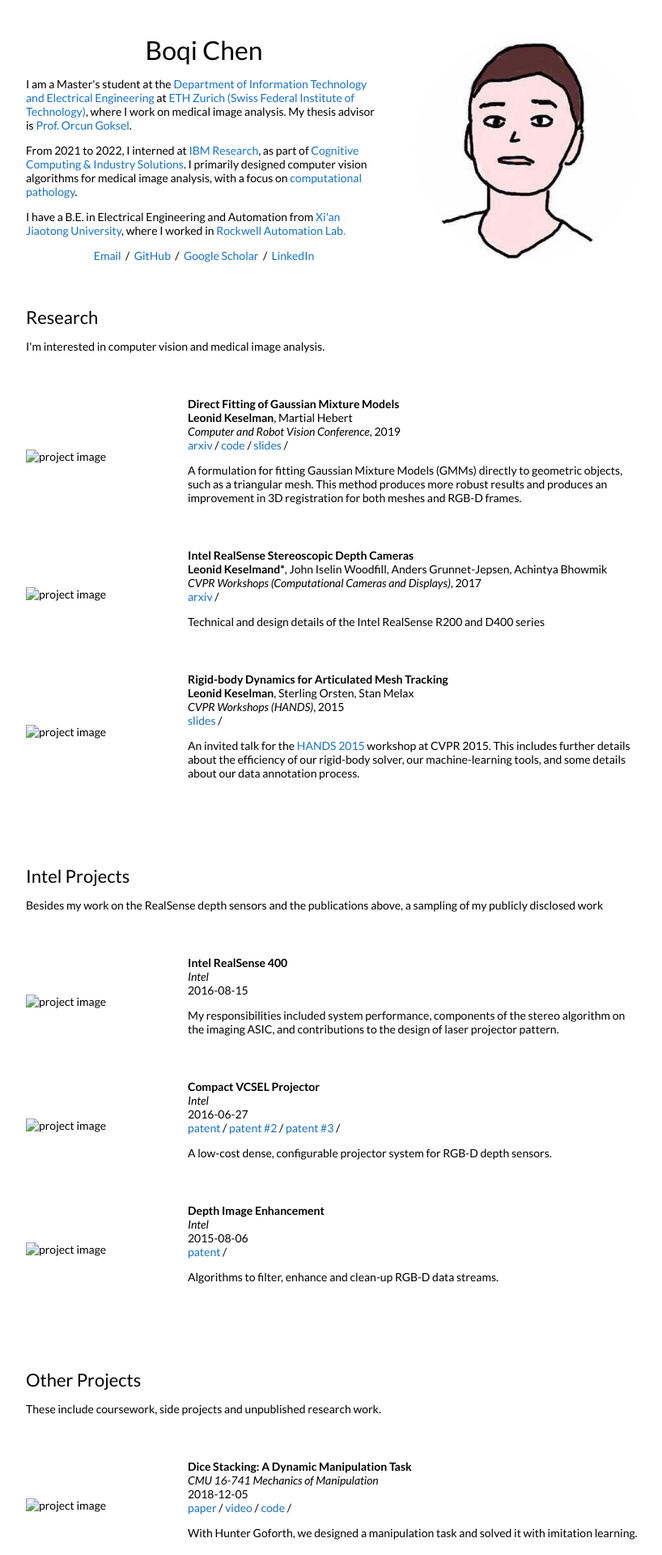
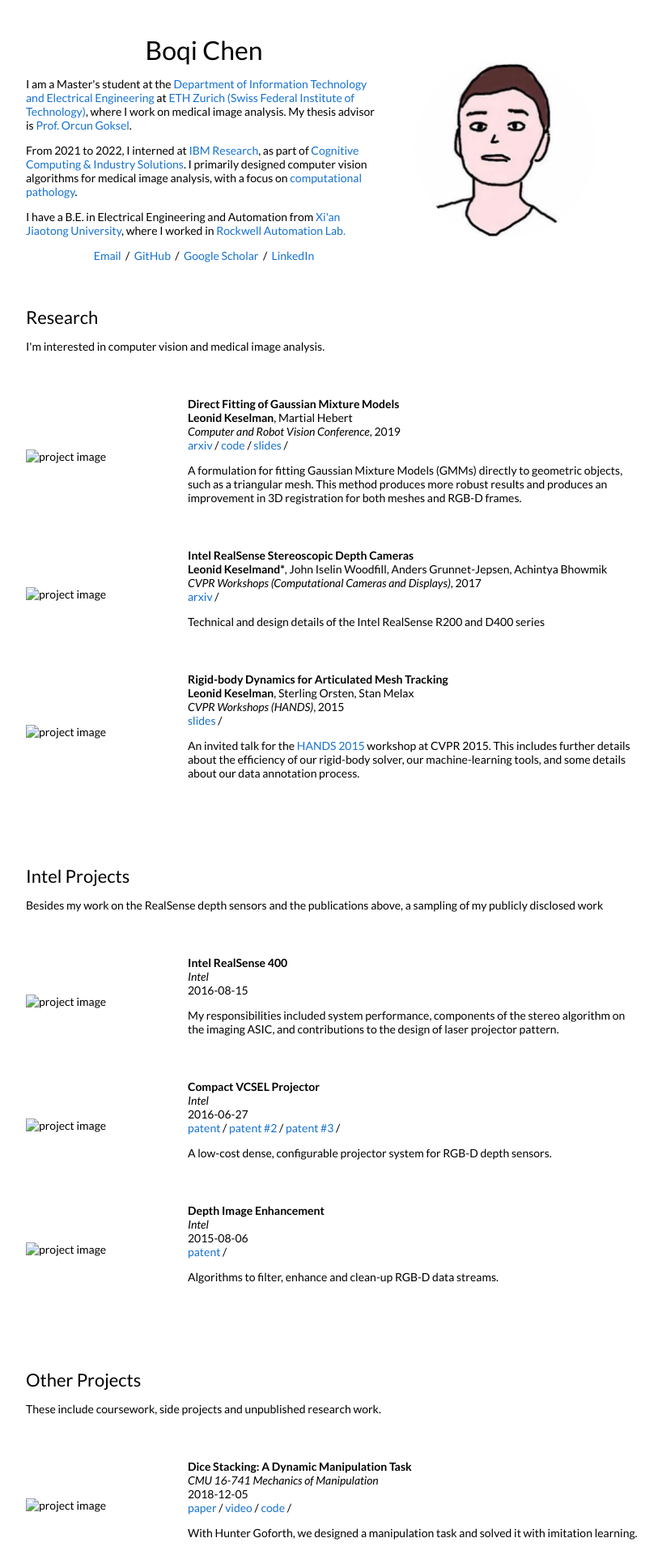
Before and after one commit to boqchen/boqchen.github.io, a Jekyll site: the page built from _posts/2019-05-29-crv.markdown, in a window 1280 px wide. Shown: the top 1920 px of the page at 81% size, without its empty margins (228-1046 px from the left). Built offline with Jekyll 4.4.1, drawn with Linux system fonts in a browser that asks for light colours.

Commit message:
Update default.html

```diff
--- a/_layouts/default.html
+++ b/_layouts/default.html
@@ -43,7 +43,7 @@
               </p>
             </td>
             <td style="padding:2.5%;width:40%;max-width:40%">
-              <img style="width:100%;max-width:100%" alt="profile photo" src="images/circle_bw_crop.png">
+              <img style="width:80%;max-width:100%" alt="profile photo" src="images/circle_bw_crop.png">
             </td>
           </tr>
         </table>
```
